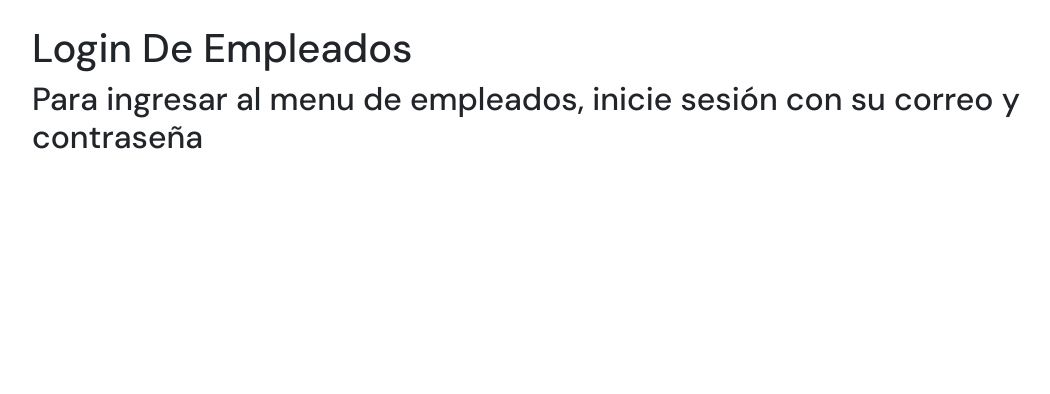
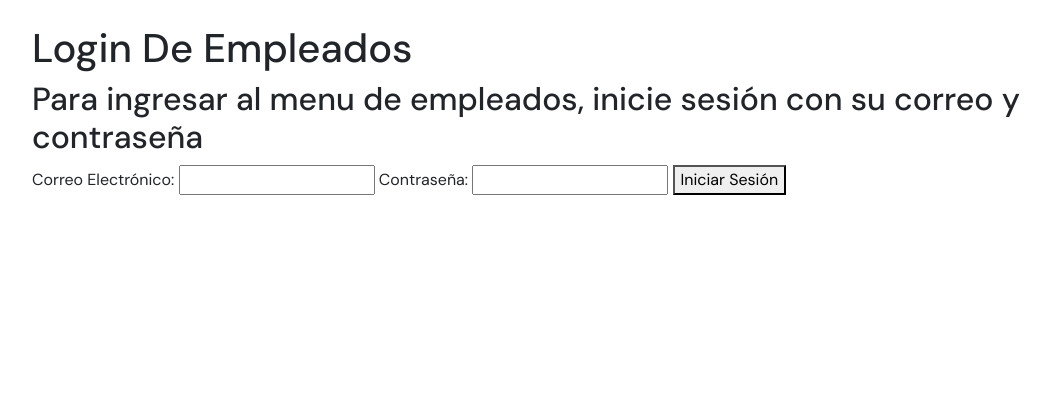
Before and after one commit to DiegoGarciaHerd/TP-Ing2, a Django app: template empleados/templates/login_empleado.html in a window 1280 px wide. Shown: the part 90-484 px from the top of the page, without its empty margins (50-1100 px from the left). Run offline with Django 5.2, Linux system fonts and the light colour scheme; the template is opened without the code that fills it, so the values that code supplies are empty.

Commit message:
Armando paths de empleados

```diff
--- a/empleados/templates/login_empleado.html
+++ b/empleados/templates/login_empleado.html
@@ -3,5 +3,13 @@
 <html>
     <h1>Login De Empleados</h1>
     <h2>Para ingresar al menu de empleados, inicie sesión con su correo y contraseña</h2>
+
+    <form method="post" action="{% url 'login_empleado' %}">
+        <label for="email">Correo Electrónico:</label>
+        <input type="email" id="email" name="email" required>
+        <label for="contraseña">Contraseña:</label>
+        <input type="text" id="contraseña" name="contraseña" required>
+        <button type="submit">Iniciar Sesión</button>
+    </form>
 </html>
 {%endblock%}
--- a/empleados/urls.py
+++ b/empleados/urls.py
@@ -1,7 +1,8 @@
 from django.urls import path
-from .views import menu_empleados
+from .views import (menu_empleado
+    )
 
 urlpatterns = [
-    path('/menu-empleados', menu_empleados, name='menu_empleados'),
+    path('/menu-empleados', menu_empleado, name='menu_empleados'),
     # Aquí puedes agregar más URLs específicas para las vistas de empleados
 ]
--- a/empleados/views.py
+++ b/empleados/views.py
@@ -1,7 +1,7 @@
 from django.shortcuts import render
 
 # Create your views here.
-def menu_empleados(request):
+def menu_empleado(request):
     return render(request, 'empleados/menu_empleados.html')
 
 def login_empleado(request):
```
